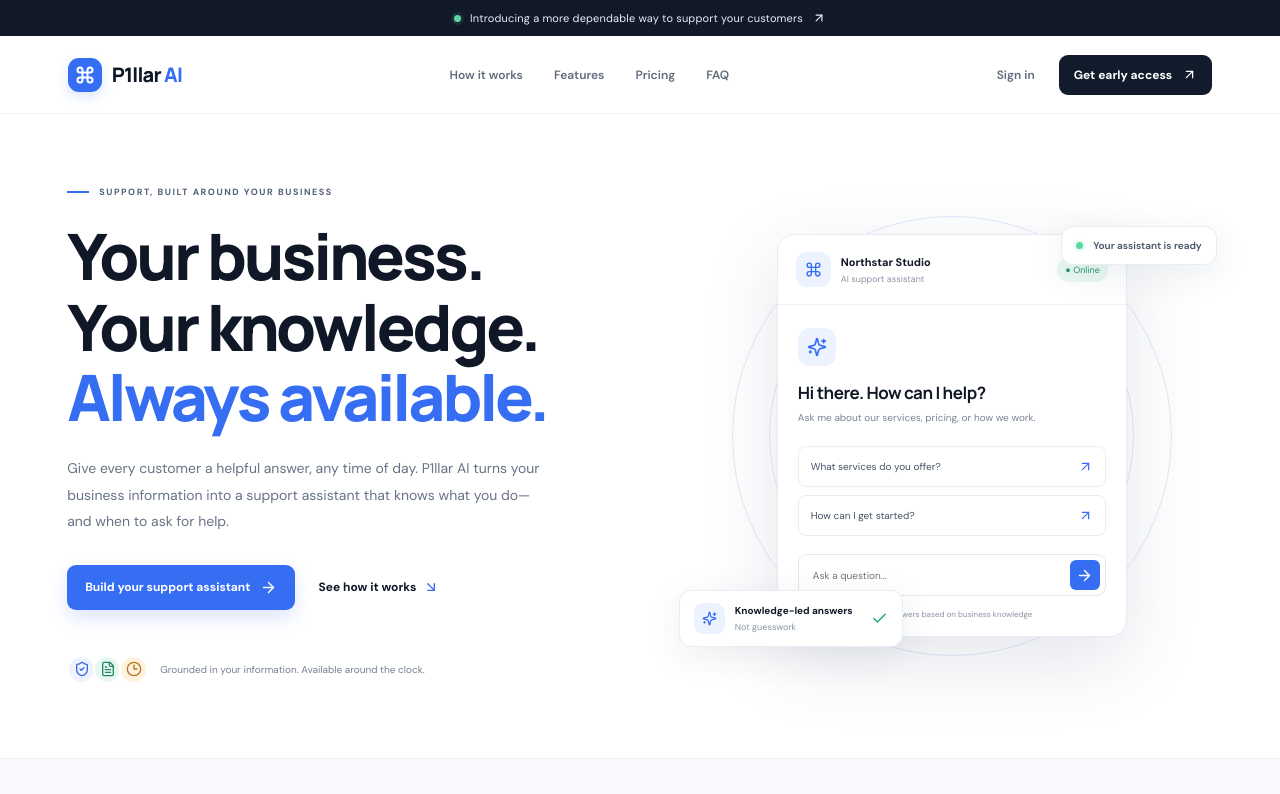
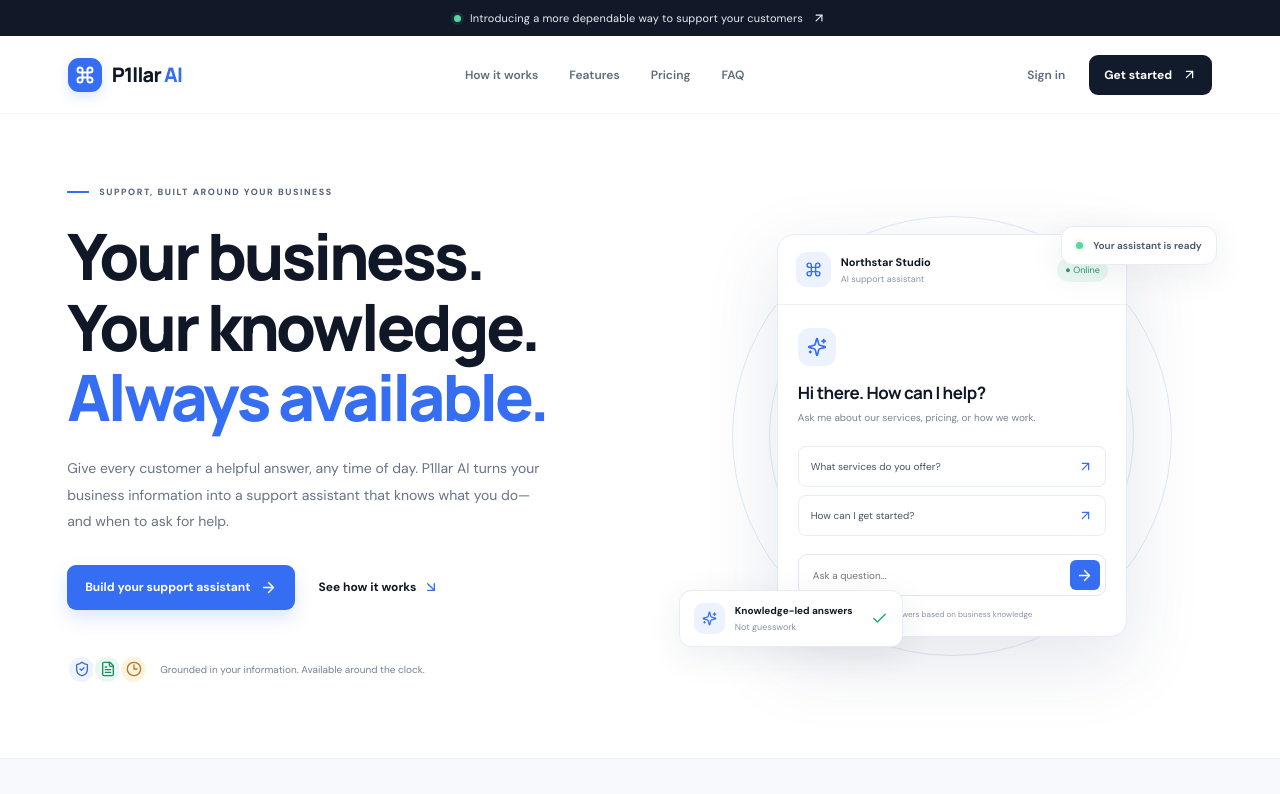
Before and after one commit to Esterj0hansen/P1llar-AI, a Next.js app: page / in a window 1280 px wide. Shown: the top 794 px of the page. Built offline with nearby package versions, Linux system fonts and the light colour scheme.

Commit message:
Connect landing page calls to action to account signup

```diff
--- a/app/page.tsx
+++ b/app/page.tsx
@@ -34,9 +34,9 @@ export default function Home() {
           <a href="#features" onClick={() => setMobileOpen(false)}>Features</a>
           <a href="#pricing" onClick={() => setMobileOpen(false)}>Pricing</a>
           <a href="#faq" onClick={() => setMobileOpen(false)}>FAQ</a>
-          <a className="mobile-cta" href="#get-started" onClick={() => setMobileOpen(false)}>Get early access <ArrowRight size={15} /></a>
+          <a className="mobile-cta" href="/login" onClick={() => setMobileOpen(false)}>Get started <ArrowRight size={15} /></a>
         </nav>
-        <div className="header-actions"><a className="login-link" href="#get-started">Sign in</a><a className="button button-dark header-cta" href="#get-started">Get early access <ArrowUpRight size={15} /></a></div>
+        <div className="header-actions"><a className="login-link" href="/login">Sign in</a><a className="button button-dark header-cta" href="/login">Get started <ArrowUpRight size={15} /></a></div>
         <button className="menu-toggle" aria-label={mobileOpen ? "Close menu" : "Open menu"} onClick={() => setMobileOpen(!mobileOpen)}>{mobileOpen ? <X /> : <Menu />}</button>
       </header>
 
@@ -45,7 +45,7 @@ export default function Home() {
           <div className="eyebrow"><span className="eyebrow-line" /> SUPPORT, BUILT AROUND YOUR BUSINESS</div>
           <h1>Your business.<br />Your knowledge.<br /><span>Always available.</span></h1>
           <p className="hero-description">Give every customer a helpful answer, any time of day. P1llar AI turns your business information into a support assistant that knows what you do—and when to ask for help.</p>
-          <div className="hero-actions"><a className="button button-primary" href="#get-started">Build your support assistant <ArrowRight size={17} /></a><a className="text-link" href="#how-it-works">See how it works <ArrowDownRight size={16} /></a></div>
+          <div className="hero-actions"><a className="button button-primary" href="/login">Build your support assistant <ArrowRight size={17} /></a><a className="text-link" href="#how-it-works">See how it works <ArrowDownRight size={16} /></a></div>
           <div className="hero-proof"><div className="proof-icons"><span><ShieldCheck size={16} /></span><span><FileText size={16} /></span><span><Clock3 size={16} /></span></div><p>Grounded in your information. Available around the clock.</p></div>
         </div>
         <div className="hero-visual" aria-label="Preview of an AI customer support conversation">
@@ -78,9 +78,9 @@ export default function Home() {
 
       <section className="process-section" id="how-it-works"><div className="section-wrap process-inner"><div className="section-heading"><div className="eyebrow"><span className="eyebrow-line" /> SIMPLE TO GET STARTED</div><h2>From business info to<br /><span>better answers.</span></h2><p>No need to start with a complicated setup. Build from the information you already have.</p></div><div className="steps"><div className="step"><span className="step-number">01</span><div><h3>Add your information</h3><p>Share your website content, upload documents, or enter your business details manually.</p></div><ArrowUpRight size={19} /></div><div className="step"><span className="step-number">02</span><div><h3>Shape your assistant</h3><p>Set your business identity and review how your support assistant should represent you.</p></div><ArrowUpRight size={19} /></div><div className="step"><span className="step-number">03</span><div><h3>Share your support page</h3><p>Give customers one simple place to ask questions and get information at any time.</p></div><ArrowUpRight size={19} /></div></div></div></section>
 
-      <section className="section-wrap pricing-section" id="pricing"><div className="pricing-copy"><div className="eyebrow"><span className="eyebrow-line" /> STRAIGHTFORWARD PRICING</div><h2>Useful support.<br /><span>Clear costs.</span></h2><p>Start with a plan that fits your business. Early-access pricing is being finalised while we work with our first customers.</p><div className="pricing-footnote"><ShieldCheck size={17} /> No payment is collected on this preview site.</div></div><div className="pricing-card"><div className="pricing-badge"><span className="status-dot" /> EARLY ACCESS</div><h3>Founding business</h3><p className="pricing-intro">For teams ready to test a more reliable support experience.</p><div className="price-line"><span className="price">Coming soon</span></div><div className="pricing-divider"></div><ul><li><Check size={16} /> Personalised support page</li><li><Check size={16} /> Business knowledge setup</li><li><Check size={16} /> Guided onboarding</li><li><Check size={16} /> Direct feedback channel</li></ul><a className="button button-dark pricing-button" href="#get-started">Join the early-access list <ArrowRight size={16} /></a><small>Pricing and availability confirmed before onboarding.</small></div></section>
+      <section className="section-wrap pricing-section" id="pricing"><div className="pricing-copy"><div className="eyebrow"><span className="eyebrow-line" /> STRAIGHTFORWARD PRICING</div><h2>Useful support.<br /><span>Clear costs.</span></h2><p>Start with a plan that fits your business. Early-access pricing is being finalised while we work with our first customers.</p><div className="pricing-footnote"><ShieldCheck size={17} /> No payment is collected on this preview site.</div></div><div className="pricing-card"><div className="pricing-badge"><span className="status-dot" /> EARLY ACCESS</div><h3>Founding business</h3><p className="pricing-intro">For teams ready to test a more reliable support experience.</p><div className="price-line"><span className="price">Coming soon</span></div><div className="pricing-divider"></div><ul><li><Check size={16} /> Personalised support page</li><li><Check size={16} /> Business knowledge setup</li><li><Check size={16} /> Guided onboarding</li><li><Check size={16} /> Direct feedback channel</li></ul><a className="button button-dark pricing-button" href="/login">Create your account <ArrowRight size={16} /></a><small>Pricing and availability confirmed before onboarding.</small></div></section>
 
-      <section className="cta-section" id="get-started"><div className="cta-pattern"></div><div className="cta-content"><div className="eyebrow eyebrow-light"><span className="eyebrow-line" /> LET'S BUILD BETTER SUPPORT</div><h2>Your customers have questions.<br /><span>Be ready with better answers.</span></h2><p>We're preparing the first version of P1llar AI and looking for businesses to help shape it.</p><a className="button button-white" href="mailto:hello@p1llar.ai?subject=P1llar%20AI%20early%20access">Request early access <ArrowUpRight size={17} /></a><small>Early access requests open by email. No account or payment is created here yet.</small></div></section>
+      <section className="cta-section" id="get-started"><div className="cta-pattern"></div><div className="cta-content"><div className="eyebrow eyebrow-light"><span className="eyebrow-line" /> LET'S BUILD BETTER SUPPORT</div><h2>Your customers have questions.<br /><span>Be ready with better answers.</span></h2><p>We're preparing the first version of P1llar AI and looking for businesses to help shape it.</p><a className="button button-white" href="mailto:hello@p1llar.ai?subject=P1llar%20AI%20early%20access">Request early access <ArrowUpRight size={17} /></a><small>Create an account to access your workspace. Some features are still in development.</small></div></section>
 
       <section className="section-wrap faq-section" id="faq"><div className="faq-intro"><div className="eyebrow"><span className="eyebrow-line" /> GOOD QUESTIONS</div><h2>Questions, <span>answered.</span></h2><p>Here is what to know about the product we are building.</p></div><div className="faq-list">{faqs.map((faq, i) => <div className={openFaq === i ? "faq-item faq-open" : "faq-item"} key={faq.q}><button onClick={() => setOpenFaq(openFaq === i ? null : i)} aria-expanded={openFaq === i}><span>{faq.q}</span><ChevronDown size={18} /></button>{openFaq === i && <p>{faq.a}</p>}</div>)}</div></section>
 
```
